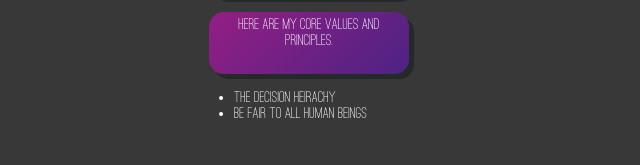
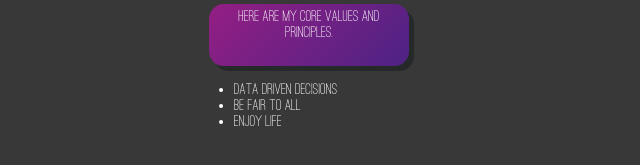
Before and after one commit to maxter252/maxter252.github.io, a plain HTML site: page index.html in a window 1280 px wide. Shown: the part 393-558 px from the top of the page, without its empty margins (319-959 px from the left). Drawn offline with Linux system fonts and the light colour scheme.

Commit message:
update principles

```diff
--- a/index.html
+++ b/index.html
@@ -10,8 +10,9 @@
     <p>Here are my core values and principles.</p>
     <div>
         <ul>
-            <li> The Decision Heirachy</li>
-            <li> Be Fair to all human beings</li>
+            <li> Data Driven Decisions</li>
+            <li> Be Fair to all</li>
+            <li> Enjoy Life</li>
         </ul>
     </div>
 </div>
```
